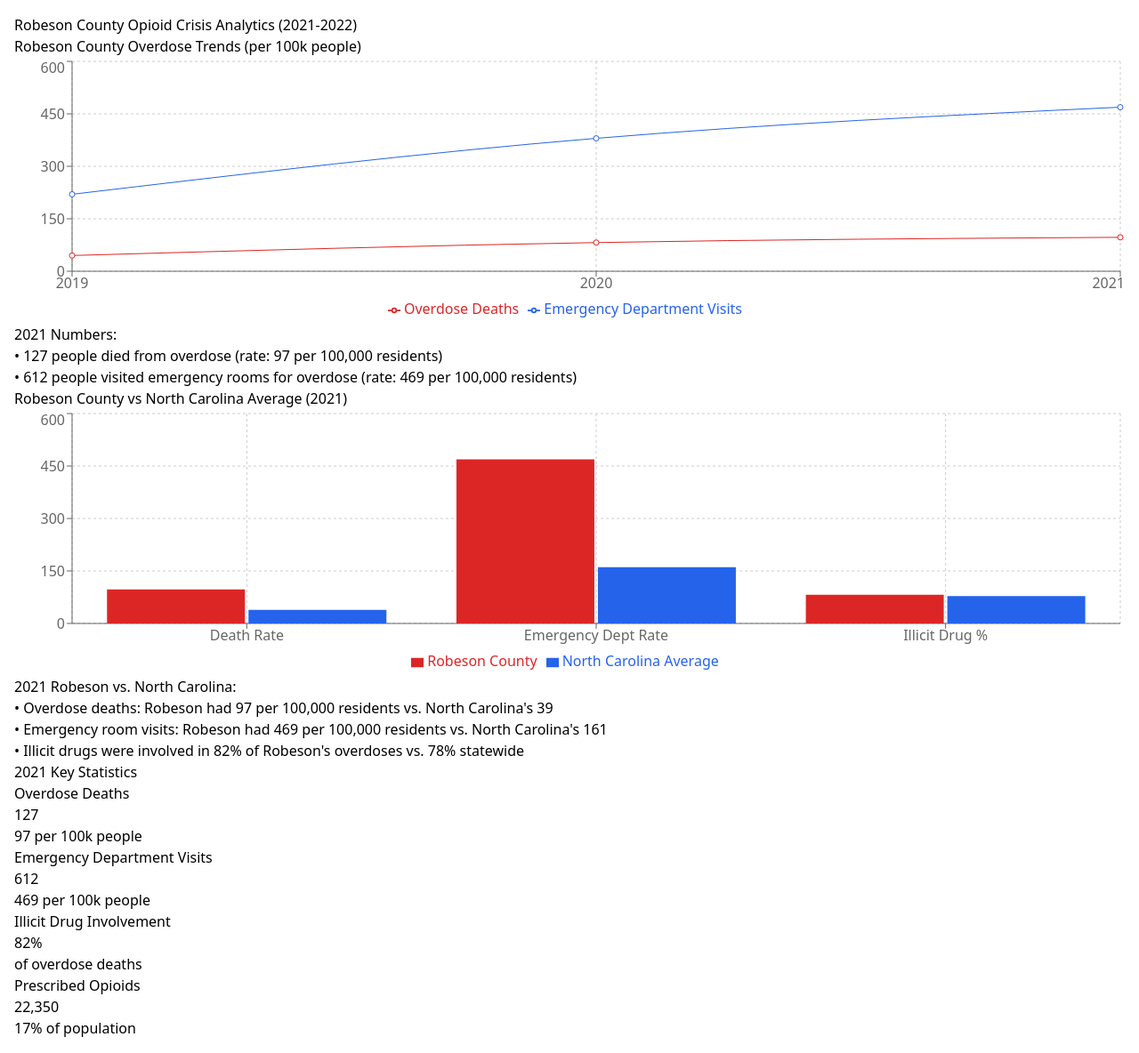
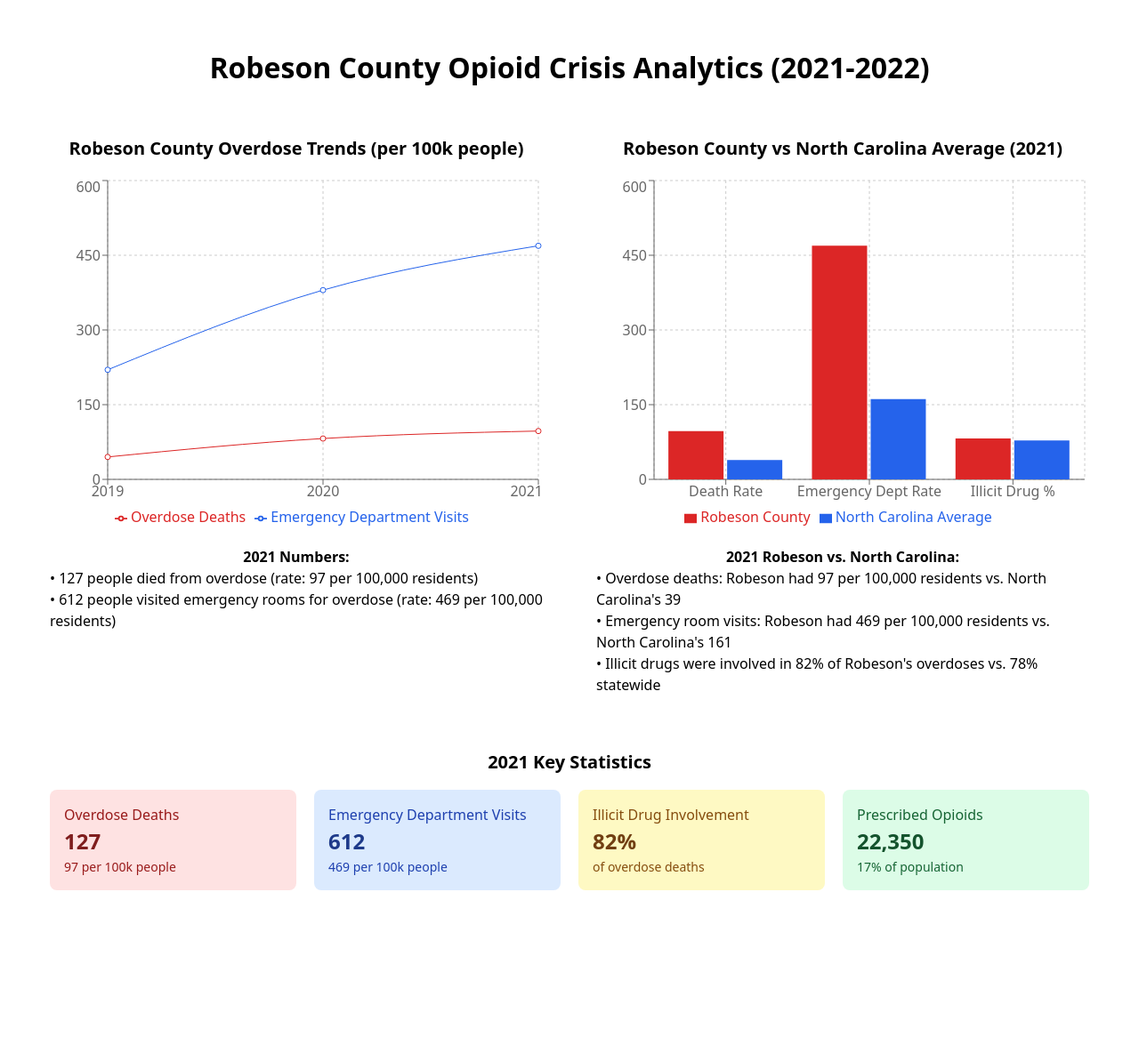
Before and after one commit to DewWork23/Robeson-opioid-dashboard, a React (Vite) app: page / in a window 1280 px wide. Shown: the whole page at 89% size. After the commit the page ends 1057 px from the top, so only its background shows below. Built offline with nearby package versions, Linux system fonts and the light colour scheme.

Commit message:
Fix import path for card component in opioid dashboard

```diff
--- a/src/components/opioid-dashboard-component.jsx
+++ b/src/components/opioid-dashboard-component.jsx
@@ -34,22 +34,30 @@ const comparisonData = [
 
 const OpioidDashboard = () => {
   return (
-    <div className="w-full min-h-screen p-4">
+    <div style={{ width: '100%', minHeight: '100vh', padding: '20px' }}>
       <Card>
         <CardHeader>
-          <CardTitle className="text-2xl font-bold text-center py-4 mb-4 md:text-3xl">
+          <CardTitle style={{
+            display: 'flex',
+            alignItems: 'center',
+            justifyContent: 'center',
+            fontSize: '2rem',
+            fontWeight: 'bold',
+            padding: '1rem',
+            marginBottom: '1rem'
+          }}>
             Robeson County Opioid Crisis Analytics (2021-2022)
           </CardTitle>
         </CardHeader>
 
         <CardContent>
-          <div className="grid grid-cols-1 md:grid-cols-2 gap-4">
+          <div style={{ display: 'grid', gap: '20px', gridTemplateColumns: 'repeat(auto-fit, minmax(300px, 1fr))' }}>
             {/* Overdose Trends */}
-            <Card className="p-4">
-              <h3 className="text-xl font-bold mb-4 text-center md:text-2xl">
+            <Card style={{ padding: '20px' }}>
+              <h3 style={{ fontSize: '1.25rem', fontWeight: 'bold', marginBottom: '1rem', textAlign: 'center' }}>
                 Robeson County Overdose Trends (per 100k people)
               </h3>
-              <div className="w-full" style={{ height: 'min(300px, 50vh)' }}>
+              <div style={{ width: '100%', height: '400px' }}>
                 <ResponsiveContainer>
                   <LineChart data={overdoseData}>
                     <CartesianGrid strokeDasharray="3 3" />
@@ -72,21 +80,21 @@ const OpioidDashboard = () => {
                   </LineChart>
                 </ResponsiveContainer>
               </div>
-              <div className="mt-4">
-                <p className="font-bold text-center">2021 Numbers:</p>
+              <div style={{ marginTop: '1rem' }}>
+                <p style={{ fontWeight: 'bold', textAlign: 'center' }}>2021 Numbers:</p>
                 <div>
-                  <p className="text-sm md:text-base">&bull; 127 people died from overdose (rate: 97 per 100,000 residents)</p>
-                  <p className="text-sm md:text-base">&bull; 612 people visited emergency rooms for overdose (rate: 469 per 100,000 residents)</p>
+                  <p>&bull; 127 people died from overdose (rate: 97 per 100,000 residents)</p>
+                  <p>&bull; 612 people visited emergency rooms for overdose (rate: 469 per 100,000 residents)</p>
                 </div>
               </div>
             </Card>
 
             {/* County vs State Comparison */}
-            <Card className="p-4">
-              <h3 className="text-xl font-bold mb-4 text-center md:text-2xl">
+            <Card style={{ padding: '20px' }}>
+              <h3 style={{ fontSize: '1.25rem', fontWeight: 'bold', marginBottom: '1rem', textAlign: 'center' }}>
                 Robeson County vs North Carolina Average (2021)
               </h3>
-              <div className="w-full" style={{ height: 'min(300px, 50vh)' }}>
+              <div style={{ width: '100%', height: '400px' }}>
                 <ResponsiveContainer>
                   <BarChart data={comparisonData}>
                     <CartesianGrid strokeDasharray="3 3" />
@@ -99,45 +107,45 @@ const OpioidDashboard = () => {
                   </BarChart>
                 </ResponsiveContainer>
               </div>
-              <div className="mt-4">
-                <p className="font-bold text-center">2021 Robeson vs. North Carolina:</p>
+              <div style={{ marginTop: '1rem' }}>
+                <p style={{ fontWeight: 'bold', textAlign: 'center' }}>2021 Robeson vs. North Carolina:</p>
                 <div>
-                  <p className="text-sm md:text-base">&bull; Overdose deaths: Robeson had 97 per 100,000 residents vs. North Carolina's 39</p>
-                  <p className="text-sm md:text-base">&bull; Emergency room visits: Robeson had 469 per 100,000 residents vs. North Carolina's 161</p>
-                  <p className="text-sm md:text-base">&bull; Illicit drugs were involved in 82% of Robeson's overdoses vs. 78% statewide</p>
-                </div>
-              </div>
-            </Card>
-
-            {/* Key Metrics */}
-            <Card className="md:col-span-2 p-4">
-              <h3 className="text-xl font-bold mb-4 text-center md:text-2xl">
-                2021 Key Statistics
-              </h3>
-              <div className="grid grid-cols-2 md:grid-cols-4 gap-4">
-                <div className="bg-red-100 p-4 rounded">
-                  <p className="text-red-800 text-sm md:text-base">Overdose Deaths</p>
-                  <p className="text-xl font-bold text-red-900">127</p>
-                  <p className="text-sm text-red-800">97 per 100k people</p>
-                </div>
-                <div className="bg-blue-100 p-4 rounded">
-                  <p className="text-blue-800 text-sm md:text-base">Emergency Department Visits</p>
-                  <p className="text-xl font-bold text-blue-900">612</p>
-                  <p className="text-sm text-blue-800">469 per 100k people</p>
-                </div>
-                <div className="bg-yellow-100 p-4 rounded">
-                  <p className="text-yellow-800 text-sm md:text-base">Illicit Drug Involvement</p>
-                  <p className="text-xl font-bold text-yellow-900">82%</p>
-                  <p className="text-sm text-yellow-800">of overdose deaths</p>
-                </div>
-                <div className="bg-green-100 p-4 rounded">
-                  <p className="text-green-800 text-sm md:text-base">Prescribed Opioids</p>
-                  <p className="text-xl font-bold text-green-900">22,350</p>
-                  <p className="text-sm text-green-800">17% of population</p>
+                  <p>&bull; Overdose deaths: Robeson had 97 per 100,000 residents vs. North Carolina's 39</p>
+                  <p>&bull; Emergency room visits: Robeson had 469 per 100,000 residents vs. North Carolina's 161</p>
+                  <p>&bull; Illicit drugs were involved in 82% of Robeson's overdoses vs. 78% statewide</p>
                 </div>
               </div>
             </Card>
           </div>
+
+          {/* Key Metrics */}
+          <Card style={{ marginTop: '20px', padding: '20px' }}>
+            <h3 style={{ fontSize: '1.25rem', fontWeight: 'bold', marginBottom: '1rem', textAlign: 'center' }}>
+              2021 Key Statistics
+            </h3>
+            <div style={{ display: 'grid', gridTemplateColumns: 'repeat(auto-fit, minmax(200px, 1fr))', gap: '20px' }}>
+              <div style={{ backgroundColor: '#fee2e2', padding: '1rem', borderRadius: '8px' }}>
+                <p style={{ color: '#991b1b' }}>Overdose Deaths</p>
+                <p style={{ fontSize: '1.5rem', fontWeight: 'bold', color: '#7f1d1d' }}>127</p>
+                <p style={{ fontSize: '0.875rem', color: '#991b1b' }}>97 per 100k people</p>
+              </div>
+              <div style={{ backgroundColor: '#dbeafe', padding: '1rem', borderRadius: '8px' }}>
+                <p style={{ color: '#1e40af' }}>Emergency Department Visits</p>
+                <p style={{ fontSize: '1.5rem', fontWeight: 'bold', color: '#1e3a8a' }}>612</p>
+                <p style={{ fontSize: '0.875rem', color: '#1e40af' }}>469 per 100k people</p>
+              </div>
+              <div style={{ backgroundColor: '#fef9c3', padding: '1rem', borderRadius: '8px' }}>
+                <p style={{ color: '#854d0e' }}>Illicit Drug Involvement</p>
+                <p style={{ fontSize: '1.5rem', fontWeight: 'bold', color: '#713f12' }}>82%</p>
+                <p style={{ fontSize: '0.875rem', color: '#854d0e' }}>of overdose deaths</p>
+              </div>
+              <div style={{ backgroundColor: '#dcfce7', padding: '1rem', borderRadius: '8px' }}>
+                <p style={{ color: '#166534' }}>Prescribed Opioids</p>
+                <p style={{ fontSize: '1.5rem', fontWeight: 'bold', color: '#14532d' }}>22,350</p>
+                <p style={{ fontSize: '0.875rem', color: '#166534' }}>17% of population</p>
+              </div>
+            </div>
+          </Card>
         </CardContent>
       </Card>
     </div>
```
